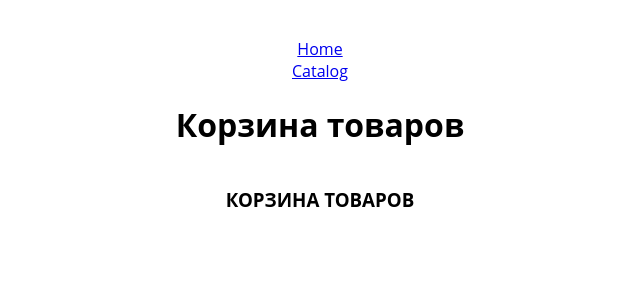
After one commit to AntonMorozov1986/php-basic, a PHP site: page /cart.php in a window 1280 px wide. The commit adds this page. Shown: the top 300 px of the page, without its empty margins (320-960 px from the left). Run offline with PHP 8.4, Linux system fonts and the light colour scheme.

Commit message:
Update lesson07

```diff
--- a/app/public/addGoodToCart.js
+++ b/app/public/addGoodToCart.js
@@ -6,7 +6,7 @@ async function sendPostRequest(data) {
         },
         body: JSON.stringify(data),
     }
-    const response = await fetch('/addToCart.php', settings)
+    const response = await fetch('/addGoodToCart.php', settings)
     return response.json();
 }
 
--- /dev/null
+++ b/app/public/cart.php
@@ -0,0 +1,21 @@
+<?php
+?>
+
+<!DOCTYPE html>
+<html lang="en">
+<head>
+    <meta charset="UTF-8">
+    <title>cart</title>
+    <link rel="stylesheet" href="./index.css">
+</head>
+<body>
+<div class="main-page">
+    <a href="/">Home</a>
+    <a href="./catalog.php">Catalog</a>
+    <h1>Корзина товаров</h1>
+    <div class="cart">
+        <h3>КОРЗИНА ТОВАРОВ</h3>
+    </div>
+</div>
+</body>
+</html>
--- a/app/public/catalog.php
+++ b/app/public/catalog.php
@@ -20,6 +20,9 @@ var_dump($_SERVER['DOCUMENT_ROOT']);
 <body>
 <div class="main-page">
     <a href="/">Home</a>
+    <hr/>
+    <a href="./cart.php">Корзина</a>
+    <p>Товаров в корзине: </p>
     <h1>Каталог товаров</h1>
     <div class="goods">
         <?php while ($good = $goods->fetch_assoc()):?>
```
Also changed, not shown: app/public/addGoodToCart.php (renamed from app/public/addToCart.php, +5 -4 lines).
